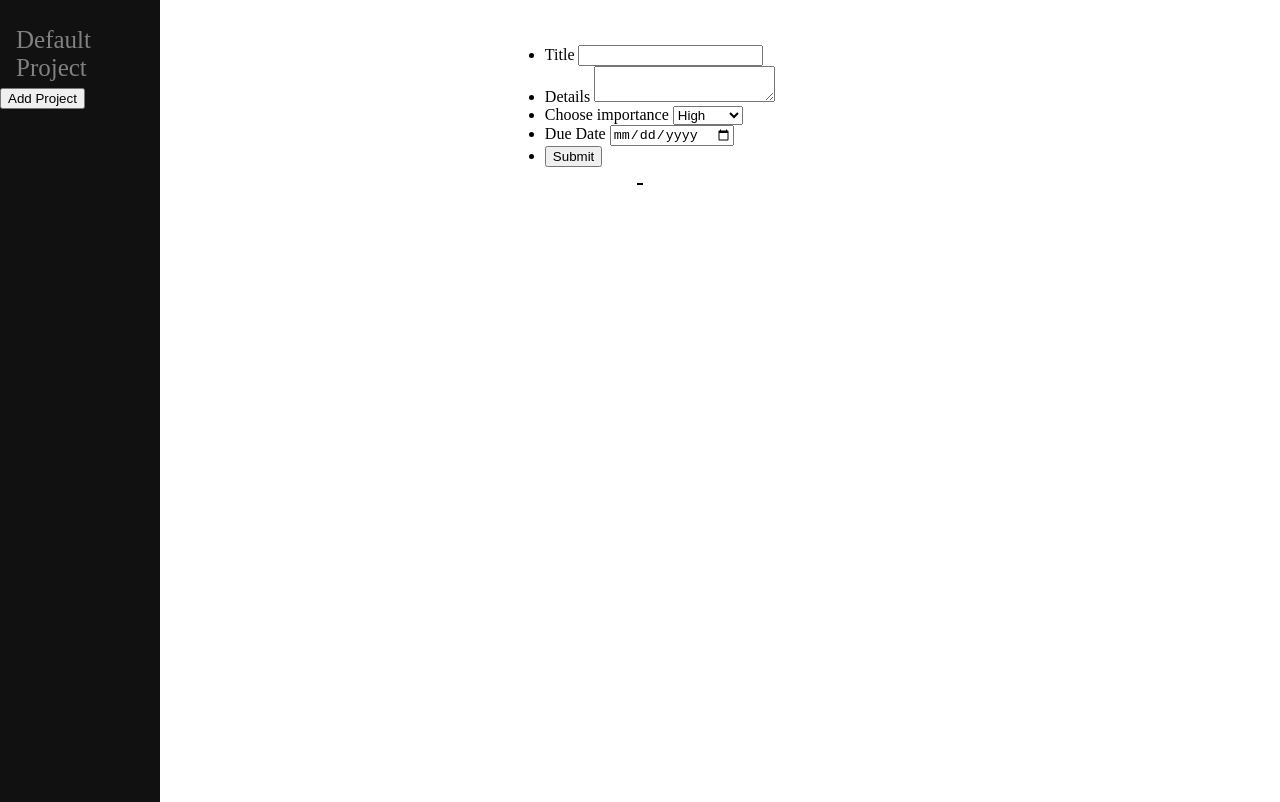
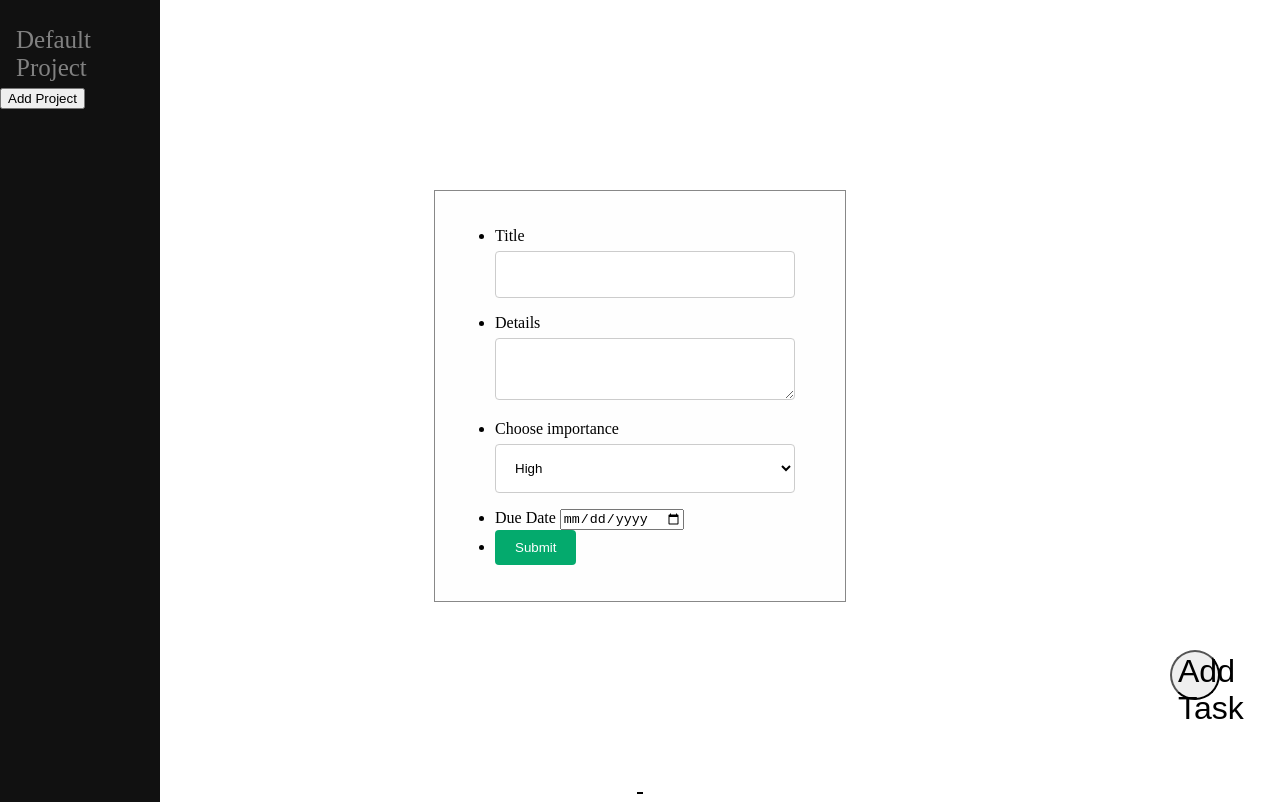
Before and after one commit to hattima-tim/Todo-List, a plain HTML site: page index.html in a window 1280 px wide. Drawn offline with Linux system fonts and the light colour scheme.

Commit message:
styled the form and created a form modal

```diff
--- a/style.css
+++ b/style.css
@@ -1,3 +1,71 @@
+#add_task{
+  position: absolute;
+  font-size: 2em;
+  bottom: 100px;
+  right: 60px;
+  width: 50px;
+  height: 50px;
+  border-radius: 50%;
+}
+#container {
+  display: none;
+  position: fixed; /* Stay in place */
+  z-index: 1; /* Sit on top */
+  left: 0;
+  top: 0;
+  width: 100%; /* Full width */
+  height: 100%; /* Full height */
+  overflow: auto; /* Enable scroll if needed */
+  background-color: rgb(0,0,0); /* Fallback color */
+  background-color: rgba(0,0,0,0.4); /* Black w/ opacity */
+}
+form {
+  background-color: #fefefe;
+  margin: 15% auto; /* 15% from the top and centered */
+  padding: 20px;
+  border: 1px solid #888;
+  width: 370px; /* Could be more or less, depending on screen size */
+}
+input[type=text], select, textarea {
+  width: 300px; /* Full width */
+  padding: 15px; /* Some padding */
+  background-color: white;
+  border: 1px solid #ccc; /* Gray border */
+  border-radius: 4px; /* Rounded borders */
+  box-sizing: border-box; /* Make sure that padding and width stays in place */
+  margin-top: 6px; /* Add a top margin */
+  margin-bottom: 16px; /* Bottom margin */
+  resize: vertical /* Allow the user to vertically resize the textarea (not horizontally) */
+}
+
+/* Style the submit button with a specific background color etc */
+#submit {
+  background-color: #04AA6D;
+  color: white;
+  padding: 10px 20px;
+  border: none;
+  border-radius: 4px;
+  cursor: pointer;
+}
+
+/* When moving the mouse over the submit button, add a darker green color */
+#submit:hover {
+  background-color: #45a049;
+}
+#close {
+  color: #aaa;
+  float: right;
+  font-size: 28px;
+  font-weight: bold;
+}
+
+#close:hover,
+#close:focus {
+  color: black;
+  text-decoration: none;
+  cursor: pointer;
+}
+
 .sidenav {
     height: 100%; /* Full-height: remove this if you want "auto" height */
     width: 160px; /* Set the width of the sidebar */
@@ -36,11 +104,6 @@
     padding: 0px 10px;
   }
 
-  #form {
-    display: flex;
-    justify-content: center;
-  }
-
   #display {
     display: flex;
     justify-content: center;
```
